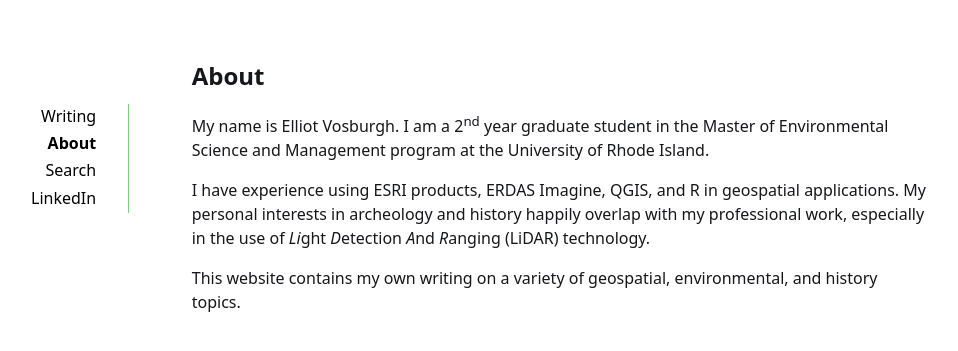
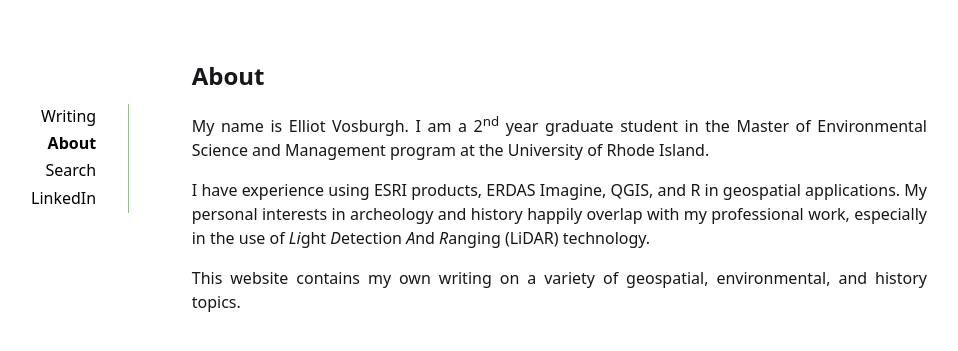
Before and after one commit to e-vos/e-vos.github.io, a Jekyll site: the page built from _pages/about.md, in a window 1280 px wide. Shown: the top 351 px of the page, without its empty margins (161-1119 px from the left). Built offline with Jekyll 4.4.1, drawn with Linux system fonts in a browser that asks for light colours.

Commit message:
Update about.md

```diff
--- a/_pages/about.md
+++ b/_pages/about.md
@@ -4,7 +4,10 @@ title: About
 ---
 
 My name is Elliot Vosburgh. I am a 2<sup>nd</sup> year graduate student in the Master of Environmental Science and Management program at the University of Rhode Island.
+{: style="text-align: justify"}
 
 I have experience using ESRI products, ERDAS Imagine, QGIS, and R in geospatial applications. My personal interests in archeology and history happily overlap with my professional work, especially in the use of *Li*ght *D*etection *A*nd *R*anging (LiDAR) technology.
+{: style="text-align: justify"}
 
 This website contains my own writing on a variety of geospatial, environmental, and history topics.
+{: style="text-align: justify"}
```
